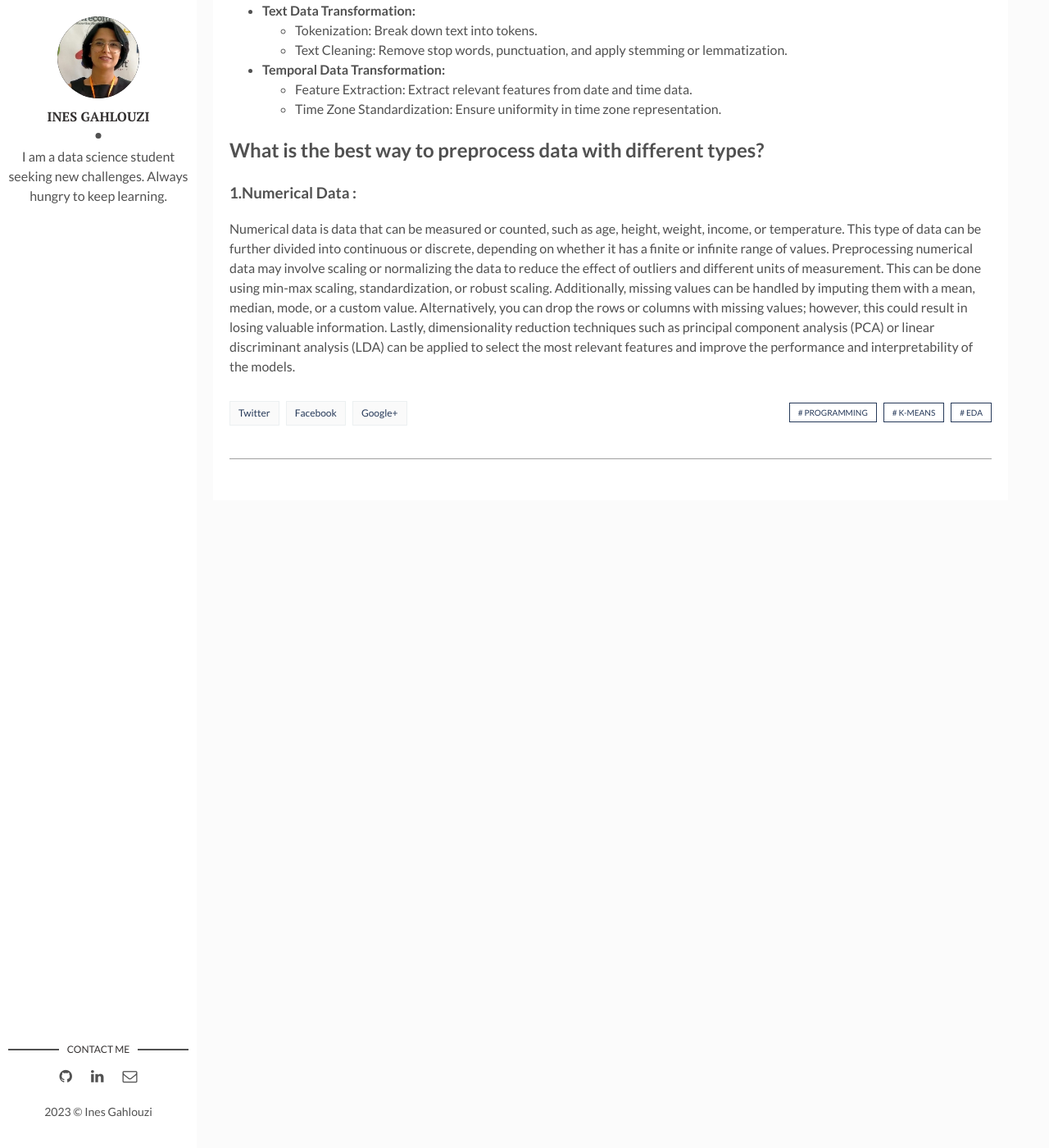
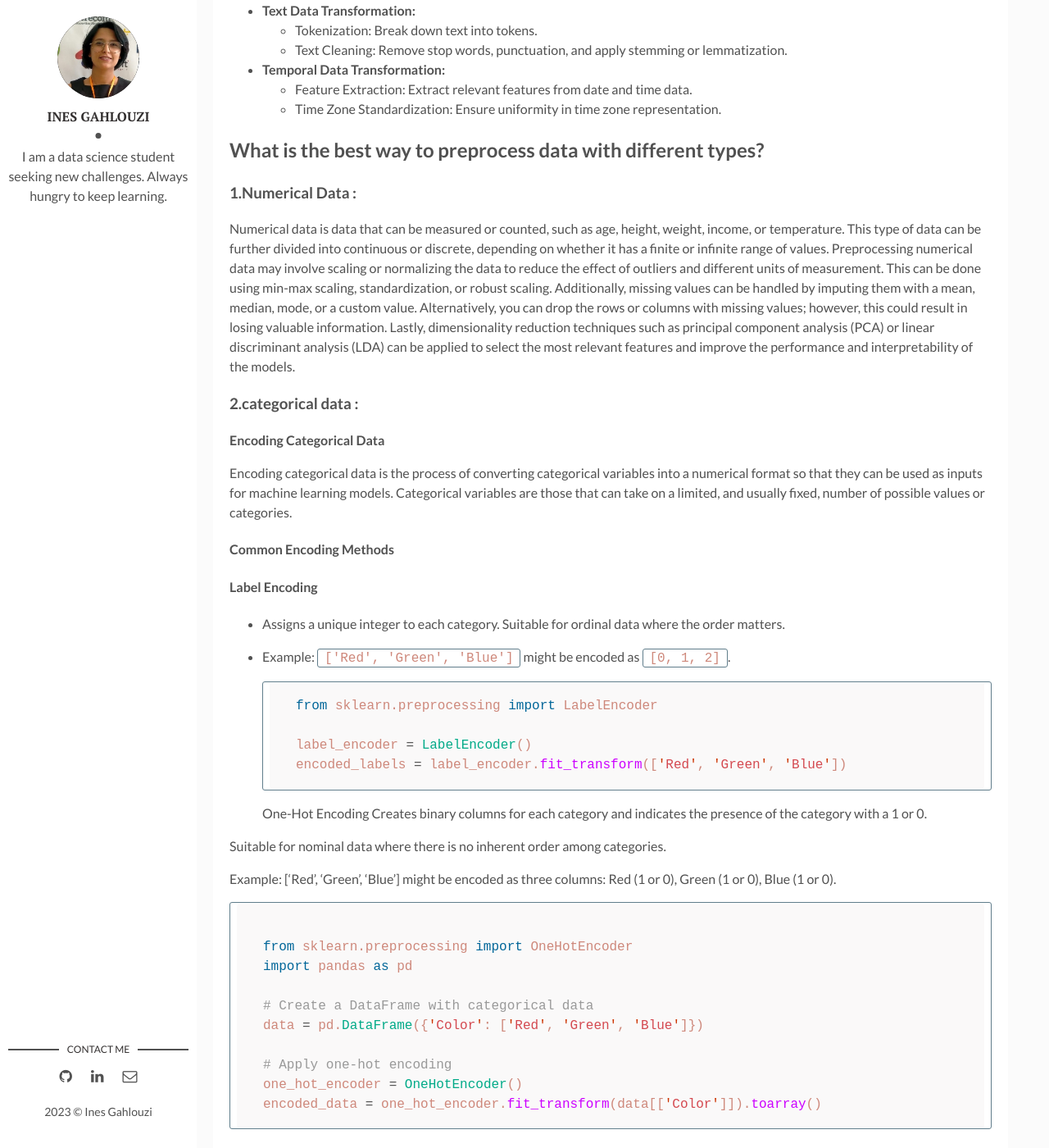
Before and after one commit to inesgh1/Ines-s-Blog, a Jekyll site: the page built from _posts/2023-11-23-preprocessing-data.markdown, in a window 1280 px wide and 1400 px high, scrolled down 3067 px. Shown: the whole window at 82% size. Built offline with Jekyll 4.4.1, drawn with Linux system fonts in a browser that asks for light colours; comment, search, counter and statistics services are not loaded; before the commit the page ends 3697 px from its top, so only the background shows below that.

Commit message:
Update 2023-11-23-preprocessing-data.markdown

````diff
--- a/_posts/2023-11-23-preprocessing-data.markdown
+++ b/_posts/2023-11-23-preprocessing-data.markdown
@@ -93,3 +93,40 @@ Data preprocessing is the process of transforming raw data into an understandabl
 ### 1.Numerical Data :
 Numerical data is data that can be measured or counted, such as age, height, weight, income, or temperature. This type of data can be further divided into continuous or discrete, depending on whether it has a finite or infinite range of values.
 Preprocessing numerical data may involve scaling or normalizing the data to reduce the effect of outliers and different units of measurement. This can be done using min-max scaling, standardization, or robust scaling. Additionally, missing values can be handled by imputing them with a mean, median, mode, or a custom value. Alternatively, you can drop the rows or columns with missing values; however, this could result in losing valuable information. Lastly, dimensionality reduction techniques such as principal component analysis (PCA) or linear discriminant analysis (LDA) can be applied to select the most relevant features and improve the performance and interpretability of the models.
+### 2.categorical data :
+ **Encoding Categorical Data**
+
+Encoding categorical data is the process of converting categorical variables into a numerical format so that they can be used as inputs for machine learning models. Categorical variables are those that can take on a limited, and usually fixed, number of possible values or categories.
+
+#### Common Encoding Methods
+
+#### Label Encoding
+
+- Assigns a unique integer to each category. Suitable for ordinal data where the order matters.
+- Example: `['Red', 'Green', 'Blue']` might be encoded as `[0, 1, 2]`.
+
+  ```python
+  from sklearn.preprocessing import LabelEncoder
+
+  label_encoder = LabelEncoder()
+  encoded_labels = label_encoder.fit_transform(['Red', 'Green', 'Blue'])
+  ```
+One-Hot Encoding
+Creates binary columns for each category and indicates the presence of the category with a 1 or 0.
+
+Suitable for nominal data where there is no inherent order among categories.
+
+Example: ['Red', 'Green', 'Blue'] might be encoded as three columns: Red (1 or 0), Green (1 or 0), Blue (1 or 0).
+
+```python
+
+from sklearn.preprocessing import OneHotEncoder
+import pandas as pd
+
+# Create a DataFrame with categorical data
+data = pd.DataFrame({'Color': ['Red', 'Green', 'Blue']})
+
+# Apply one-hot encoding
+one_hot_encoder = OneHotEncoder()
+encoded_data = one_hot_encoder.fit_transform(data[['Color']]).toarray()
+```
````
